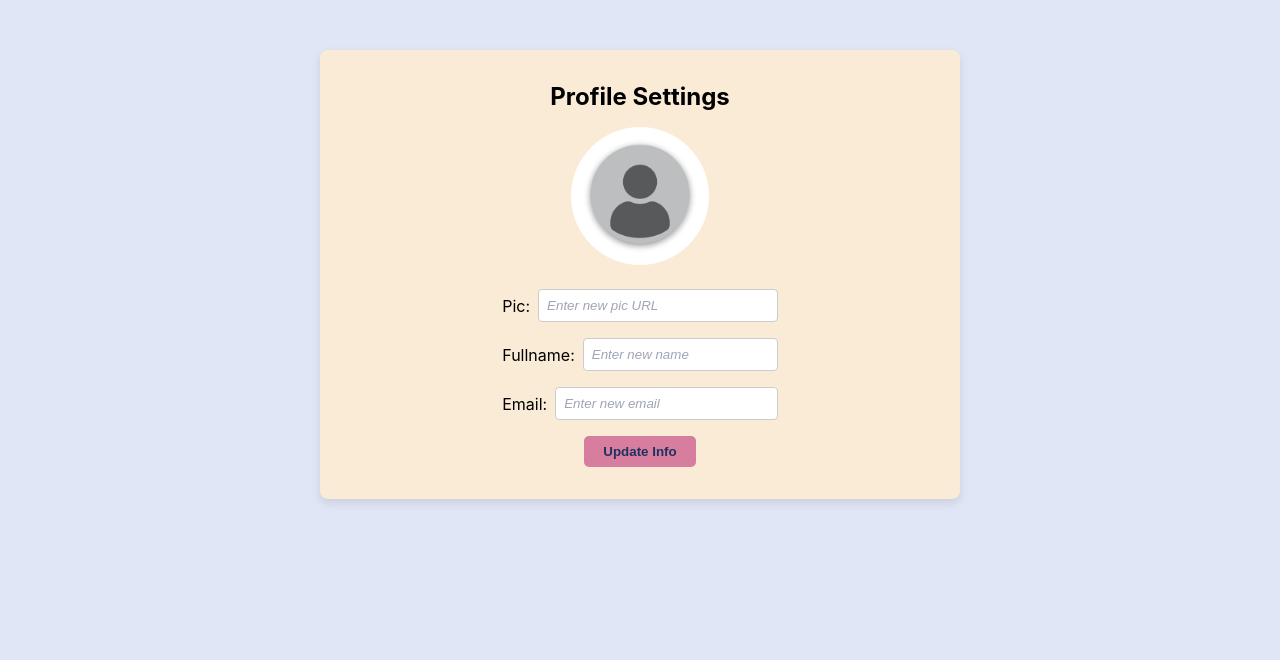
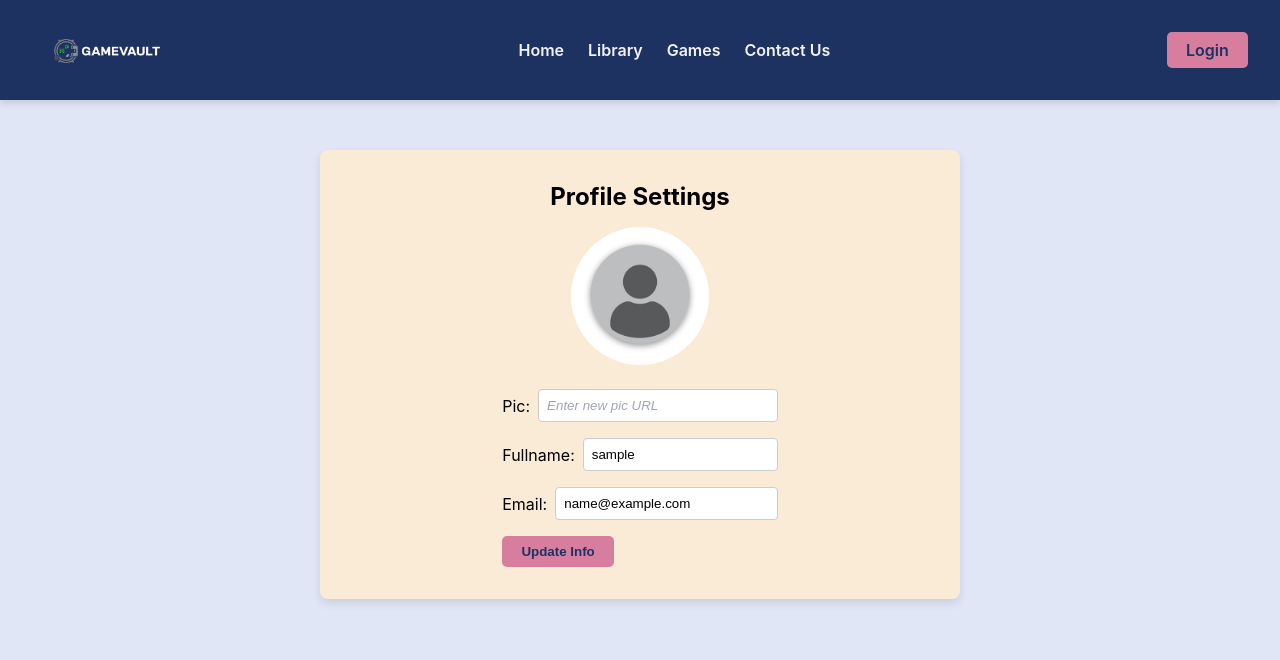
Before and after one commit to abdelkouddousalami/GameVault, a PHP site: page /view/user_pro/edit_profail.php in a window 1280 px wide. Shown: the top 660 px of the page. After the commit the page ends 604 px from the top, so only its background shows below. Run offline with PHP 8.4, Linux system fonts and the light colour scheme; the visitor is signed in with stand-in values (Sample User, id 1).

Commit message:
add methodes to user class

```diff
--- /dev/null
+++ b/view/header.php
@@ -0,0 +1,67 @@
+<style>.navbar {
+    display: flex;
+    justify-content: space-between;
+    align-items: center;
+    padding: 1rem 2rem;
+    background-color: #1e3262;
+    box-shadow: 0 4px 6px rgba(0, 0, 0, 0.1);
+  }
+  .navbar img{
+    width: 150px;
+    height: 50px;
+    object-fit: cover;
+    margin-top: 10px;
+  }
+
+  .navbar .logo a {
+    font-size: 2rem;
+    font-weight: bold;
+    color: #d77e9f;
+    text-decoration: none;
+  }
+
+  .navbar .nav-links {
+    list-style: none;
+    display: flex;
+    gap: 1.5rem;
+  }
+
+  .navbar .nav-links li a {
+    text-decoration: none;
+    color: #f0f3fa;
+    font-size: 1rem;
+    font-weight: 600;
+    transition: color 0.3s ease;
+  }
+
+  .navbar .nav-links li a:hover {
+    color: #b34c37;
+  }
+
+  .navbar .login-btn a {
+    background-color: #d77e9f;
+    color: #1e3262;
+    padding: 0.5rem 1.2rem;
+    border-radius: 5px;
+    text-decoration: none;
+    font-weight: 600;
+    transition: background-color 0.3s ease, color 0.3s ease;
+  }
+
+  .navbar .login-btn a:hover {
+    background-color: #b34c37;
+    color: #f0f3fa;
+  }</style>
+
+<nav class="navbar">
+        <div class="logo">
+            <a href="index.php"><img src="img/logo.png" alt=""></a>
+        </div>
+        <ul class="nav-links">
+            <li><a href="../GameVault/index.php">Home</a></li>
+            <li><a href="../../library.php">Library</a></li>
+            <li><a href="#contact">Games</a></li>
+            <li><a href="#games">Contact Us</a></li>
+        </ul>
+        <div class="login-btn"><a href="view/login.php">Login</a></div>
+    </nav>
--- a/view/login.php
+++ b/view/login.php
@@ -22,6 +22,8 @@ if ($_SERVER['REQUEST_METHOD'] === 'POST') {
     <link rel="stylesheet" href="styles_Auth.css">
 </head>
 <body>
+<?php
+include_once 'header.php'; ?>
     <div class="form-container login">
         <h2>Sign In</h2>
 
--- a/view/register.php
+++ b/view/register.php
@@ -27,6 +27,8 @@ if ($_SERVER['REQUEST_METHOD'] === 'POST') {
     <link rel="stylesheet" href="styles_Auth.css">
 </head>
 <body>
+<?php
+include 'header.php'; ?>
     <div class="form-container">
         <h2>Register</h2>
         <?php if (!empty($error)): ?>
--- a/view/user_pro/edit_profail.php
+++ b/view/user_pro/edit_profail.php
@@ -1,3 +1,32 @@
+<?php
+session_start();
+require_once "../../classes/User.php";
+
+if (!isset($_SESSION['user_id'])) {
+    header('Location: login.php');
+    exit;
+}
+
+$userId = $_SESSION['user_id'];
+$user = new User();
+$error = [];
+$success = "";
+
+if ($_SERVER['REQUEST_METHOD'] === 'POST') {
+    $fullname = $_POST['fullname'];
+    $email = $_POST['email'];
+    $img_url = $_POST['img_pro'];
+
+    if ($user->editProfile($userId, $fullname, $email, $img_url)) {
+        $success = "Profile updated successfully!";
+    } else {
+        $error = $user->getErrors();
+    }
+}
+
+$currentUser = $user->getUserById($userId);
+?>
+
 <!DOCTYPE html>
 <html lang="en">
 <head>
@@ -8,27 +37,38 @@
 </head>
 <body>
 
+<?php
+include '../header.php'; ?>
     <div class="container">
-    <h2 class="h2">Profile Settings</h2>
-    <div class="pro_img">
-                <img src="../../media/pic_pro.jpg" alt="Profile Picture">
+        <h2 class="h2">Profile Settings</h2>
+        <?php if (!empty($success)): ?>
+            <div class="success-message"><?= htmlspecialchars($success) ?></div>
+        <?php endif; ?>
+        <?php if (!empty($error)): ?>
+            <div class="error-messages">
+                <?php foreach ($error as $err): ?>
+                    <p><?= htmlspecialchars($err) ?></p>
+                <?php endforeach; ?>
             </div>
-        <form action="#" method="post">
-
+        <?php endif; ?>
+        <div class="pro_img">
+            <img src="<?= htmlspecialchars($currentUser['profile_picture'] ?? '../../media/pic_pro.jpg') ?>" alt="Profile Picture">
+        </div>
+        <form action="edit_profail.php" method="post">
             <div class="lbl_inp">
                 <label for="img_pro">Pic:</label>
-                <input type="text" id="img_pro" name="img_pro" placeholder="Enter new pic URL">
+                <input type="text" id="img_pro" name="img_pro" value="<?= htmlspecialchars($currentUser['profile_picture'] ?? '') ?>" placeholder="Enter new pic URL">
             </div>
             <div class="lbl_inp">
                 <label for="fullname">Fullname:</label>
-                <input type="text" id="fullname" name="fullname" placeholder="Enter new name">
+                <input type="text" id="fullname" name="fullname" value="<?= htmlspecialchars($currentUser['username'] ?? '') ?>" placeholder="Enter new name">
             </div>
             <div class="lbl_inp">
                 <label for="email">Email:</label>
-                <input type="text" id="email" name="email" placeholder="Enter new email">
+                <input type="text" id="email" name="email" value="<?= htmlspecialchars($currentUser['email'] ?? '') ?>" placeholder="Enter new email">
             </div>
-        </form>            <button type="submit" class="edit_img">Update Info</button>
-
+            <button type="submit" class="edit_img">Update Info</button>
+        </form>
     </div>
 </body>
 </html>
```
Also changed, not shown: classes/User.php (+77 -0 lines), view/user_pro/logout.php (added, +13 -0 lines), view/user_pro/update_pwd.php (+68 -13 lines), view/user_pro/user_profail.php (+25 -14 lines).
